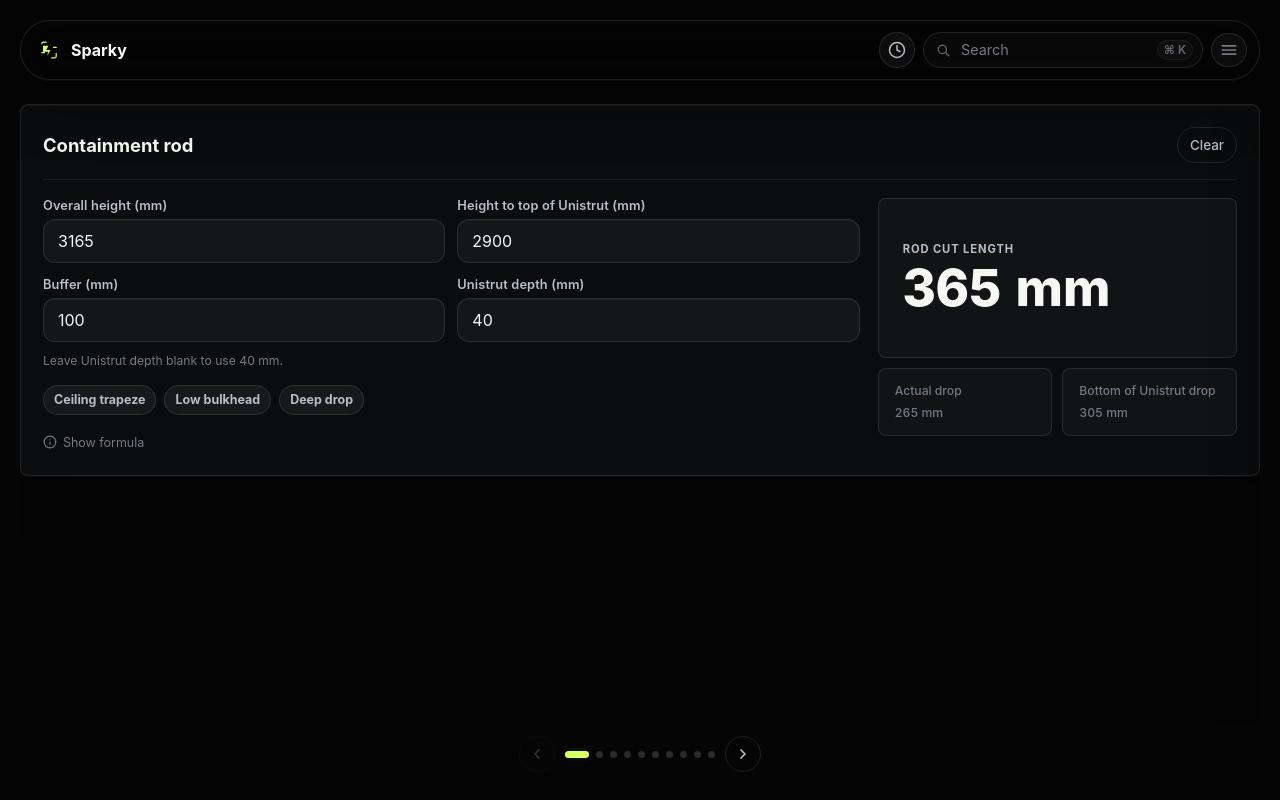
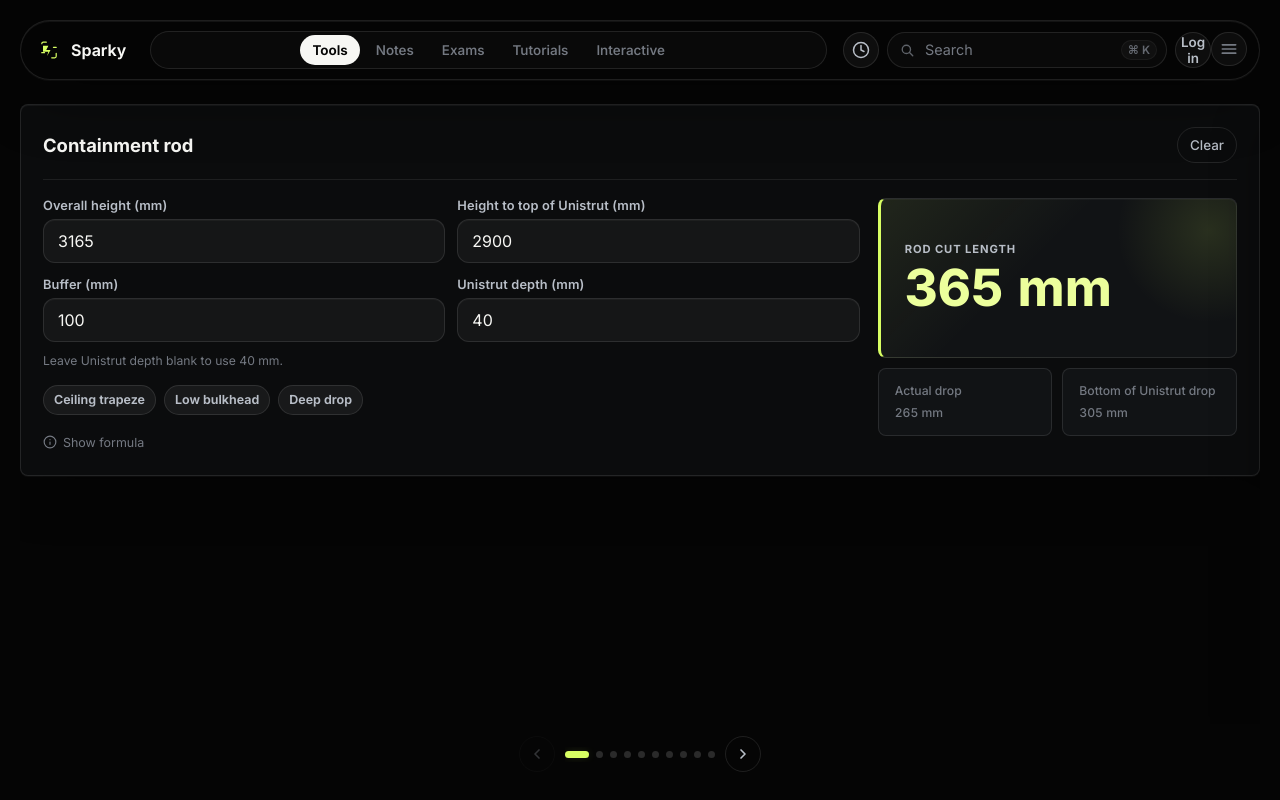
Before and after one commit to fightingentropy/sparky, a React (Vite) app: page / in a window 1280 px wide. Built offline with nearby package versions, Linux system fonts and the light colour scheme.

Commit message:
Polish app UI with desktop nav, Inter font, and richer interactions.
Add topbar page tabs, accent calculator results, hover feedback on cards and controls, and align PWA theme colors with the dark lime palette.

```diff
--- a/src/App.tsx
+++ b/src/App.tsx
@@ -91,6 +91,14 @@ type PracticeLink = {
 type AngleUnit = "mm" | "cm" | "m";
 
 const DEFAULT_PAGE: PageId = "home";
+
+const PAGE_NAV_ITEMS: { id: PageId; label: string }[] = [
+  { id: "home", label: "Tools" },
+  { id: "cheatsheet", label: "Notes" },
+  { id: "exams", label: "Exams" },
+  { id: "tutorials", label: "Tutorials" },
+  { id: "interactive", label: "Interactive" }
+];
 const ANGLE_UNITS: readonly AngleUnit[] = ["mm", "cm", "m"];
 const CONTAINMENT_BEND_DIRECTIONS: readonly ContainmentBendDirection[] = ["out", "in"];
 const POWER_TARGETS: readonly PowerTarget[] = ["power", "current", "voltage"];
@@ -1988,6 +1996,23 @@ export default function App() {
           <strong>Sparky</strong>
         </a>
 
+        <nav className="topbar-nav" aria-label="Main">
+          {PAGE_NAV_ITEMS.map((item) => (
+            <a
+              key={item.id}
+              href={getPageHref(item.id)}
+              className={`topbar-nav-link${page === item.id ? " is-active" : ""}`}
+              aria-current={page === item.id ? "page" : undefined}
+              onClick={(event) => {
+                event.preventDefault();
+                navigateTo(item.id);
+              }}
+            >
+              {item.label}
+            </a>
+          ))}
+        </nav>
+
         <div className="topbar-actions">
           <button type="button" className="topbar-icon-button" onClick={() => setHistoryOpen(true)} aria-label="Calculation history" title="Calculation history">
             <svg width="18" height="18" viewBox="0 0 24 24" fill="none" stroke="currentColor" strokeWidth="2" strokeLinecap="round" strokeLinejoin="round"><circle cx="12" cy="12" r="10"/><polyline points="12 6 12 12 16 14"/></svg>
@@ -2008,6 +2033,28 @@ export default function App() {
             <span className="search-hint">⌘ K</span>
           </button>
           <div className="nav-menu-wrap">
+            <button
+              type="button"
+              className="topbar-account-btn"
+              aria-label={user ? `Account menu for ${user.email}` : "Log in"}
+              aria-haspopup={user ? "menu" : undefined}
+              aria-expanded={user ? navMenuOpen : undefined}
+              aria-controls={user ? "page-nav-menu" : undefined}
+              onClick={() => {
+                if (user) {
+                  setNavMenuOpen((open) => !open);
+                  return;
+                }
+                setAuthOpen(true);
+                setNavMenuOpen(false);
+              }}
+            >
+              {user ? (
+                <span className="account-avatar">{(user.email[0] ?? "?").toUpperCase()}</span>
+              ) : (
+                <span className="topbar-sign-in-label">Log in</span>
+              )}
+            </button>
             <button
               type="button"
               ref={navMenuButtonRef}
@@ -2032,14 +2079,8 @@ export default function App() {
                 role="menu"
                 aria-label="Pages"
               >
-                {(
-                  [
-                    { id: "cheatsheet", label: "Notes" },
-                    { id: "exams", label: "Exams" },
-                    { id: "tutorials", label: "Tutorials" },
-                    { id: "interactive", label: "Interactive" }
-                  ] as const
-                ).map((item) => (
+                <div className="nav-menu-pages" role="none">
+                  {PAGE_NAV_ITEMS.map((item) => (
                     <a
                       key={item.id}
                       role="menuitem"
@@ -2055,6 +2096,7 @@ export default function App() {
                       {item.label}
                     </a>
                   ))}
+                </div>
                 <div className="nav-menu-account" role="none">
                   {user ? (
                     <>
--- a/src/styles.css
+++ b/src/styles.css
@@ -11,6 +11,7 @@
   --text: #f7f7f4;
   --muted: #747982;
   --muted-strong: #b8bec7;
+  --text-muted: #747982;
   --accent: #d8ff63;
   --accent-soft: rgba(216, 255, 99, 0.1);
   --accent-strong: #ecff9c;
@@ -41,7 +42,10 @@ body,
 
 body {
   margin: 0;
-  background: var(--bg);
+  background:
+    radial-gradient(ellipse 120% 80% at 50% -30%, rgba(216, 255, 99, 0.07), transparent 55%),
+    radial-gradient(ellipse 70% 50% at 100% 0%, rgba(255, 255, 255, 0.03), transparent 45%),
+    var(--bg);
   color: var(--text);
   font-family: var(--font-ui);
   -webkit-font-smoothing: antialiased;
@@ -123,17 +127,20 @@ a {
   top: 14px;
   z-index: 20;
   display: grid;
-  grid-template-columns: auto minmax(260px, 1fr);
-  gap: 14px;
+  grid-template-columns: auto minmax(0, 1fr) auto;
+  gap: 12px 16px;
   align-items: center;
   padding: 10px 12px;
   margin-bottom: 24px;
   border: 1px solid var(--border);
   border-radius: 999px;
-  background: rgba(5, 5, 5, 0.78);
-  backdrop-filter: blur(22px) saturate(1.2);
-  -webkit-backdrop-filter: blur(22px) saturate(1.2);
-  box-shadow: 0 1px 0 rgba(255, 255, 255, 0.04), 0 20px 60px rgba(0, 0, 0, 0.32);
+  background: rgba(5, 5, 5, 0.82);
+  backdrop-filter: blur(22px) saturate(1.25);
+  -webkit-backdrop-filter: blur(22px) saturate(1.25);
+  box-shadow:
+    inset 0 1px 0 rgba(255, 255, 255, 0.06),
+    0 1px 0 rgba(255, 255, 255, 0.04),
+    0 20px 60px rgba(0, 0, 0, 0.32);
 }
 
 .brand {
@@ -142,6 +149,16 @@ a {
   align-items: center;
   min-height: 38px;
   padding: 0 8px 0 4px;
+  border-radius: 999px;
+  transition: color 180ms var(--ease), background 180ms var(--ease);
+}
+
+.brand:hover {
+  background: rgba(255, 255, 255, 0.04);
+}
+
+.brand:hover .brand-mark {
+  filter: drop-shadow(0 0 10px var(--accent-glow));
 }
 
 .brand strong,
@@ -164,6 +181,90 @@ h1, h2, h3 {
   flex: 0 0 auto;
 }
 
+/* ── Desktop nav tabs ───────────────────── */
+
+.topbar-nav {
+  display: none;
+  justify-content: center;
+  gap: 4px;
+  min-width: 0;
+  padding: 3px;
+  border: 1px solid var(--border);
+  border-radius: 999px;
+  background: rgba(255, 255, 255, 0.025);
+}
+
+.topbar-nav-link {
+  display: inline-flex;
+  align-items: center;
+  min-height: 30px;
+  padding: 0 12px;
+  border-radius: 999px;
+  color: var(--muted);
+  font-size: 0.84rem;
+  font-weight: 550;
+  white-space: nowrap;
+  transition: color 160ms var(--ease), background 160ms var(--ease);
+}
+
+.topbar-nav-link:hover {
+  color: var(--text);
+  background: rgba(255, 255, 255, 0.06);
+}
+
+.topbar-nav-link.is-active {
+  background: var(--text);
+  color: var(--bg);
+  font-weight: 650;
+}
+
+.topbar-account-btn,
+.topbar-sign-in-btn {
+  display: none;
+}
+
+.topbar-account-btn {
+  align-items: center;
+  justify-content: center;
+  width: 36px;
+  height: 36px;
+  padding: 0;
+  border: 1px solid var(--border);
+  border-radius: 999px;
+  background: rgba(255, 255, 255, 0.04);
+  color: var(--muted-strong);
+  transition: border-color 180ms var(--ease), background 180ms var(--ease), box-shadow 180ms var(--ease);
+}
+
+.topbar-account-btn:hover {
+  border-color: var(--border-strong);
+  background: rgba(255, 255, 255, 0.07);
+  box-shadow: 0 0 0 3px var(--accent-soft);
+}
+
+.topbar-sign-in-label {
+  font-size: 0.84rem;
+  font-weight: 600;
+}
+
+@media (min-width: 981px) {
+  .topbar-nav {
+    display: inline-flex;
+  }
+
+  .topbar-account-btn {
+    display: inline-flex;
+  }
+
+  .nav-menu-toggle {
+    display: none;
+  }
+
+  .nav-menu-pages {
+    display: none;
+  }
+}
+
 /* ── Hamburger nav menu ─────────────────── */
 
 .nav-menu-wrap {
@@ -187,16 +288,16 @@ h1, h2, h3 {
 }
 
 .nav-menu-toggle:hover {
-  color: var(--muted);
-  background: rgba(255, 255, 255, 0.04);
-  border-color: var(--border);
+  color: var(--text);
+  background: rgba(255, 255, 255, 0.07);
+  border-color: var(--border-strong);
 }
 
 .nav-menu-toggle[aria-expanded="true"] {
-  color: var(--muted);
-  background: rgba(255, 255, 255, 0.04);
-  border-color: var(--border);
-  box-shadow: none;
+  color: var(--text);
+  background: var(--accent-soft);
+  border-color: var(--accent-muted);
+  box-shadow: 0 0 0 3px var(--accent-soft);
 }
 
 .nav-menu-toggle svg {
@@ -311,16 +412,20 @@ h1, h2, h3 {
 }
 
 .search-field:hover {
-  border-color: var(--border);
-  background: rgba(255, 255, 255, 0.025);
-  box-shadow: none;
+  border-color: var(--border-strong);
+  background: rgba(255, 255, 255, 0.04);
+  box-shadow: 0 0 0 3px rgba(255, 255, 255, 0.03);
+}
+
+.search-field:hover .search-icon {
+  color: var(--accent-strong);
 }
 
 .search-field:focus-visible {
   outline: none;
-  border-color: var(--border-strong);
-  background: rgba(255, 255, 255, 0.035);
-  box-shadow: 0 0 0 2px rgba(255, 255, 255, 0.055);
+  border-color: var(--accent-muted);
+  background: rgba(255, 255, 255, 0.045);
+  box-shadow: 0 0 0 3px var(--accent-soft);
 }
 
 .search-icon {
@@ -387,11 +492,11 @@ kbd {
 
 .ghost-button:hover,
 .switch-chip:hover {
-  background: transparent;
-  border-color: var(--border);
-  color: var(--muted-strong);
-  transform: none;
-  box-shadow: none;
+  background: rgba(255, 255, 255, 0.05);
+  border-color: var(--border-strong);
+  color: var(--text);
+  transform: translateY(-1px);
+  box-shadow: 0 8px 20px rgba(0, 0, 0, 0.18);
 }
 
 .ghost-button:active,
@@ -538,15 +643,15 @@ kbd {
 }
 
 .tool-panel:hover {
-  border-color: var(--border);
+  border-color: var(--border-strong);
   box-shadow:
-    inset 0 1px 0 rgba(255, 255, 255, 0.055),
-    var(--shadow-card);
-  transform: none;
+    inset 0 1px 0 rgba(255, 255, 255, 0.07),
+    0 22px 56px rgba(0, 0, 0, 0.34);
+  transform: translateY(-1px);
 }
 
 .tool-panel:hover::before {
-  opacity: 0.6;
+  opacity: 0.85;
 }
 
 .sheet-card {
@@ -557,12 +662,18 @@ kbd {
   box-shadow: var(--shadow-card);
   display: grid;
   gap: 12px;
-  transition: border-color 200ms var(--ease), box-shadow 200ms var(--ease);
+  transition:
+    border-color 200ms var(--ease),
+    box-shadow 200ms var(--ease),
+    transform 200ms var(--ease);
 }
 
 .sheet-card:hover {
-  border-color: var(--border);
-  box-shadow: var(--shadow-card);
+  border-color: var(--border-strong);
+  box-shadow:
+    inset 0 1px 0 rgba(255, 255, 255, 0.05),
+    0 20px 48px rgba(0, 0, 0, 0.3);
+  transform: translateY(-1px);
 }
 
 .preset-row {
@@ -589,9 +700,9 @@ kbd {
 
 .preset-button:hover,
 .sheet-practice-btn:hover {
-  border-color: var(--border);
-  background: var(--fill);
-  color: var(--muted-strong);
+  border-color: var(--accent-muted);
+  background: var(--accent-soft);
+  color: var(--text);
 }
 
 .sheet-practice-links {
@@ -704,12 +815,18 @@ kbd {
   background: var(--surface);
   box-shadow: var(--shadow-card);
   overflow: hidden;
-  transition: border-color 200ms var(--ease), box-shadow 200ms var(--ease);
+  transition:
+    border-color 200ms var(--ease),
+    box-shadow 200ms var(--ease),
+    transform 200ms var(--ease);
 }
 
 .tutorial-card:hover {
-  border-color: var(--border);
-  box-shadow: var(--shadow-card);
+  border-color: var(--border-strong);
+  box-shadow:
+    inset 0 1px 0 rgba(255, 255, 255, 0.05),
+    0 22px 52px rgba(0, 0, 0, 0.32);
+  transform: translateY(-2px);
 }
 
 .tutorial-card-body {
@@ -1045,10 +1162,25 @@ input:disabled {
   gap: 6px;
   padding: 18px;
   border: 1px solid var(--border);
+  border-left: 3px solid var(--accent);
   border-radius: var(--radius-md);
-  background: var(--surface-alt);
+  background:
+    linear-gradient(135deg, rgba(216, 255, 99, 0.08), transparent 42%),
+    var(--surface-alt);
   position: relative;
   overflow: hidden;
+  box-shadow: inset 0 1px 0 rgba(255, 255, 255, 0.04);
+}
+
+.result-main::after {
+  content: "";
+  position: absolute;
+  top: -40%;
+  right: -20%;
+  width: 55%;
+  height: 120%;
+  background: radial-gradient(circle, var(--accent-glow), transparent 68%);
+  pointer-events: none;
 }
 
 .result-label {
@@ -1065,10 +1197,16 @@ input:disabled {
   font-size: clamp(1.8rem, 4vw, 2.8rem);
   font-weight: 760;
   line-height: 1;
-  color: var(--text);
+  color: var(--accent-strong);
   letter-spacing: -0.02em;
   font-feature-settings: "tnum";
   font-variant-numeric: tabular-nums;
+  position: relative;
+  z-index: 1;
+}
+
+.result-value:has(.copyable-result.is-placeholder) {
+  color: var(--muted);
 }
 
 .mini-metrics strong {
@@ -1087,7 +1225,8 @@ input:disabled {
 }
 
 .mini-metrics > div:hover {
-  border-color: var(--border);
+  border-color: var(--border-strong);
+  background: rgba(255, 255, 255, 0.03);
 }
 
 .mini-metrics span {
@@ -2163,9 +2302,10 @@ input:disabled {
 }
 
 .topbar-icon-button:hover {
-  color: var(--muted-strong);
-  border-color: var(--border);
-  background: rgba(255, 255, 255, 0.045);
+  color: var(--text);
+  border-color: var(--border-strong);
+  background: rgba(255, 255, 255, 0.08);
+  box-shadow: 0 0 0 3px var(--accent-soft);
 }
 
 @media (max-width: 720px) {
@@ -2345,7 +2485,9 @@ input:disabled {
   padding: 22px 24px;
   border: 1px solid var(--border);
   border-radius: var(--radius-lg);
-  background: var(--surface);
+  background:
+    linear-gradient(160deg, rgba(216, 255, 99, 0.06), transparent 38%),
+    var(--surface);
   box-shadow: var(--shadow-card);
 }
 
@@ -2627,14 +2769,14 @@ input:disabled {
 
 .exam-copy-btn:hover,
 .exam-copy-btn:focus-visible {
-  color: var(--muted-strong);
-  border-color: var(--border);
-  background: rgba(255, 255, 255, 0.04);
-  box-shadow: none;
+  color: var(--text);
+  border-color: var(--border-strong);
+  background: rgba(255, 255, 255, 0.07);
+  box-shadow: 0 8px 18px rgba(0, 0, 0, 0.2);
 }
 
 .exam-copy-btn:hover {
-  transform: none;
+  transform: translateY(-1px);
 }
 
 .exam-copy-btn:focus-visible {
@@ -2730,9 +2872,9 @@ input:disabled {
 }
 
 .exam-option:hover:not(:disabled) {
-  border-color: var(--border);
-  background: var(--surface-alt);
-  transform: none;
+  border-color: var(--border-strong);
+  background: rgba(255, 255, 255, 0.04);
+  transform: translateY(-1px);
 }
 
 .exam-option:disabled {
@@ -4223,7 +4365,6 @@ body[data-page="interactive"] .ix-3d-wrap {
   border-radius: 999px;
   background: var(--accent);
   color: #050505;
-  color: #fff;
   font: inherit;
   font-size: 0.95rem;
   font-weight: 600;
@@ -4232,7 +4373,9 @@ body[data-page="interactive"] .ix-3d-wrap {
 }
 
 .auth-submit:hover {
-  opacity: 0.88;
+  background: var(--accent-strong);
+  box-shadow: var(--shadow-glow);
+  transform: translateY(-1px);
 }
 
 .auth-submit:disabled {
```
Also changed, not shown: index.html (+8 -2 lines). Lines whose indentation alone changed are shown as unchanged.
